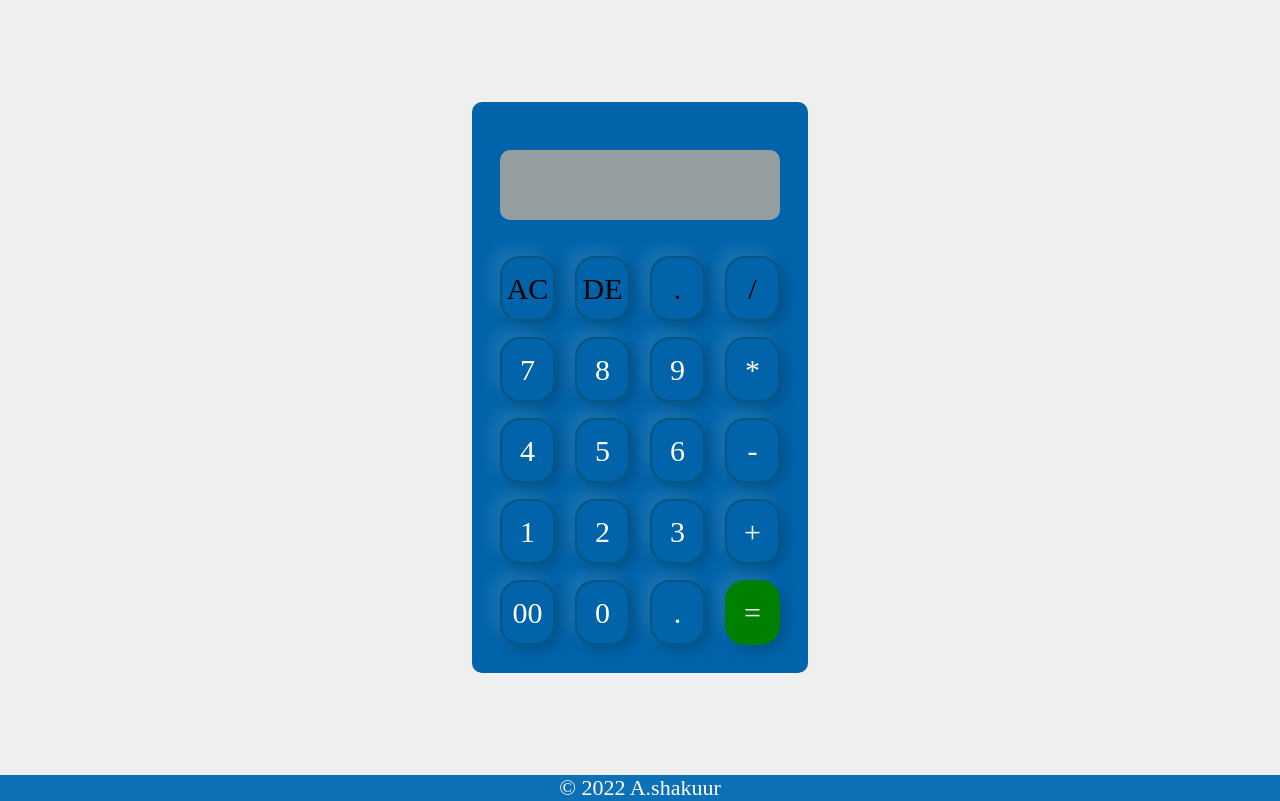
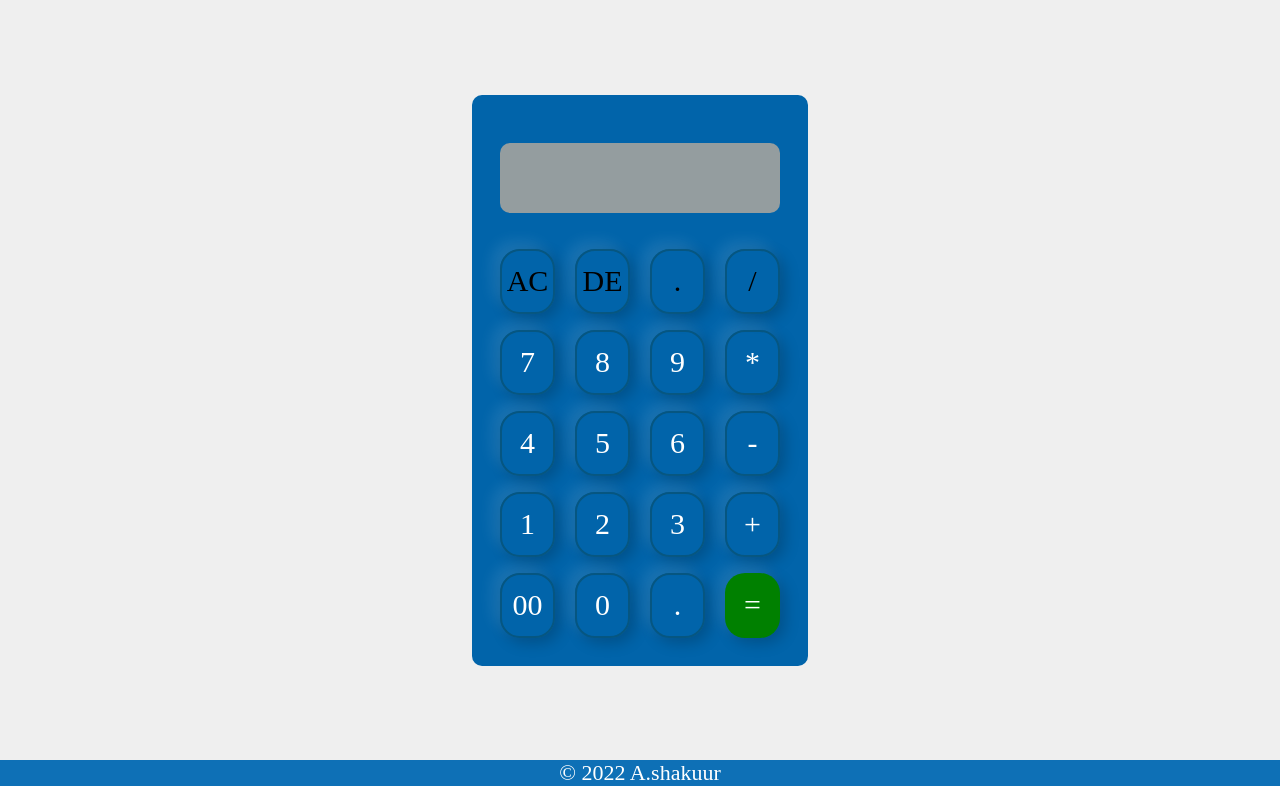
Before and after one commit to Ashakour1/Calculator-app, a plain HTML site: page index.html in a window 1280 px wide. Drawn offline with Linux system fonts and the light colour scheme.

Commit message:
ichanged css

```diff
--- a/style.css
+++ b/style.css
@@ -6,7 +6,7 @@
 }
 .container{
     width: 100%;
-    height: 96.9vh ;
+    height: 95vh ;
     background: #efefef;
     display: flex;
     justify-content: center;
```
